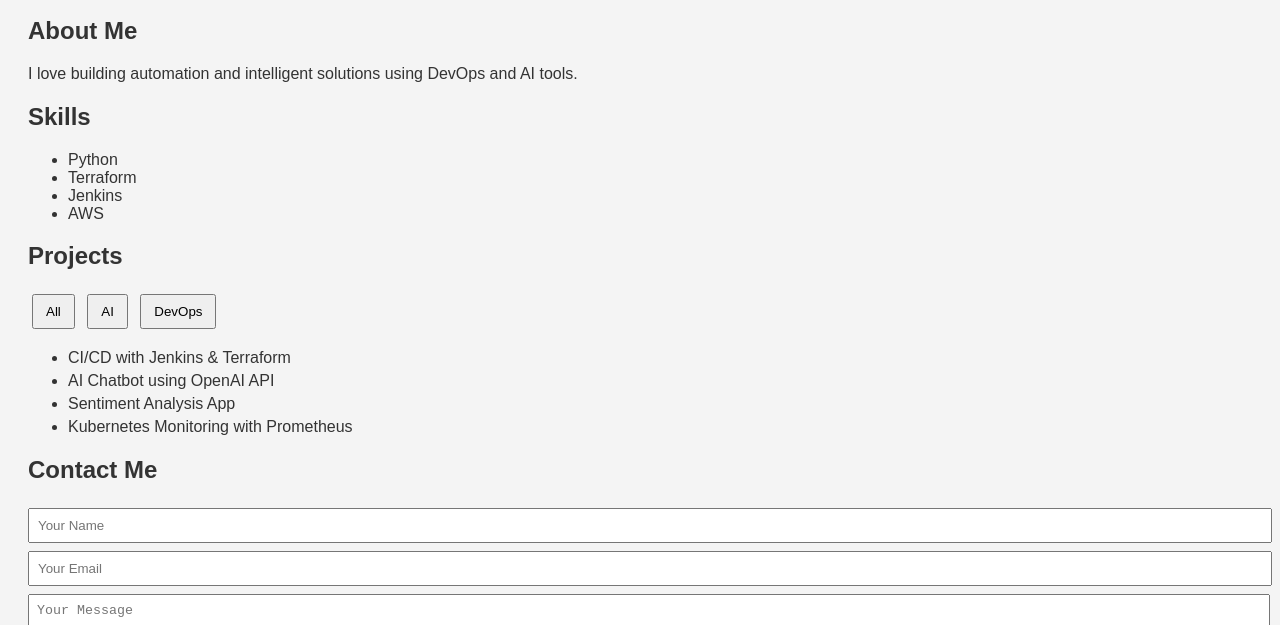
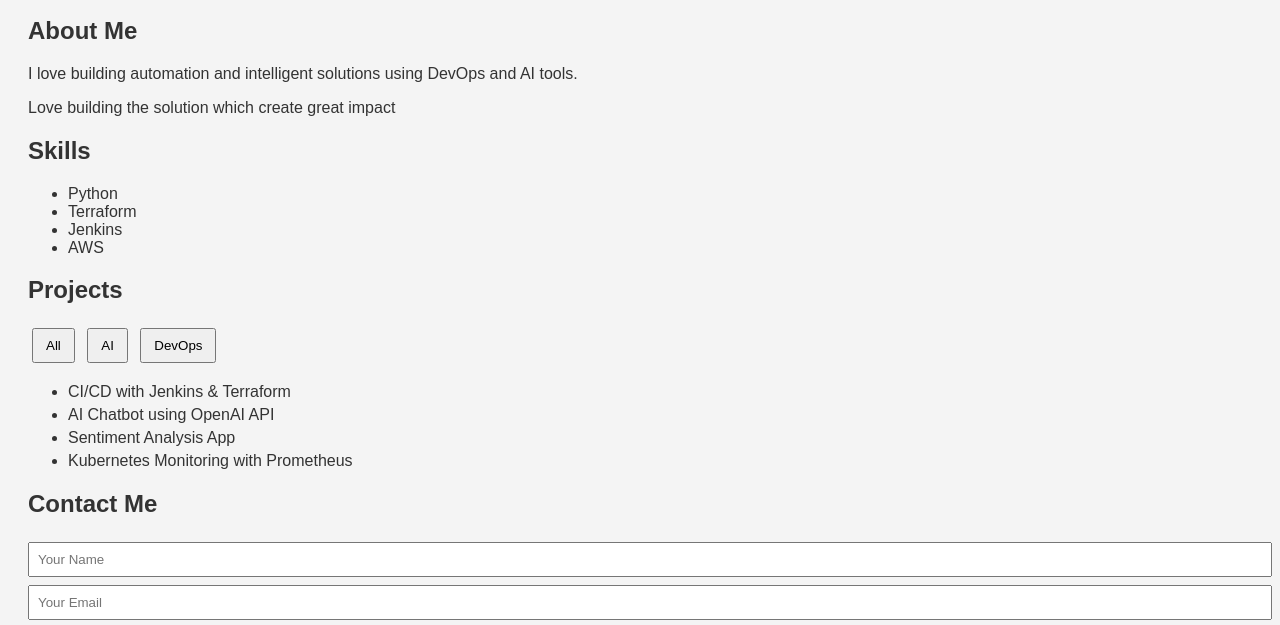
Before and after one commit to Priyanka7777777/portfolio-website, a plain HTML site: page index.html in a window 1280 px wide. Shown: the part 173-798 px from the top of the page. Drawn offline with Linux system fonts and the light colour scheme.

Commit message:
version-3

```diff
--- a/index.html
+++ b/index.html
@@ -17,6 +17,7 @@
   <section>
     <h2>About Me</h2>
     <p>I love building automation and intelligent solutions using DevOps and AI tools.</p>
+    <p>Love building the solution which create great impact</p>
   </section>
 
   <section>
```
